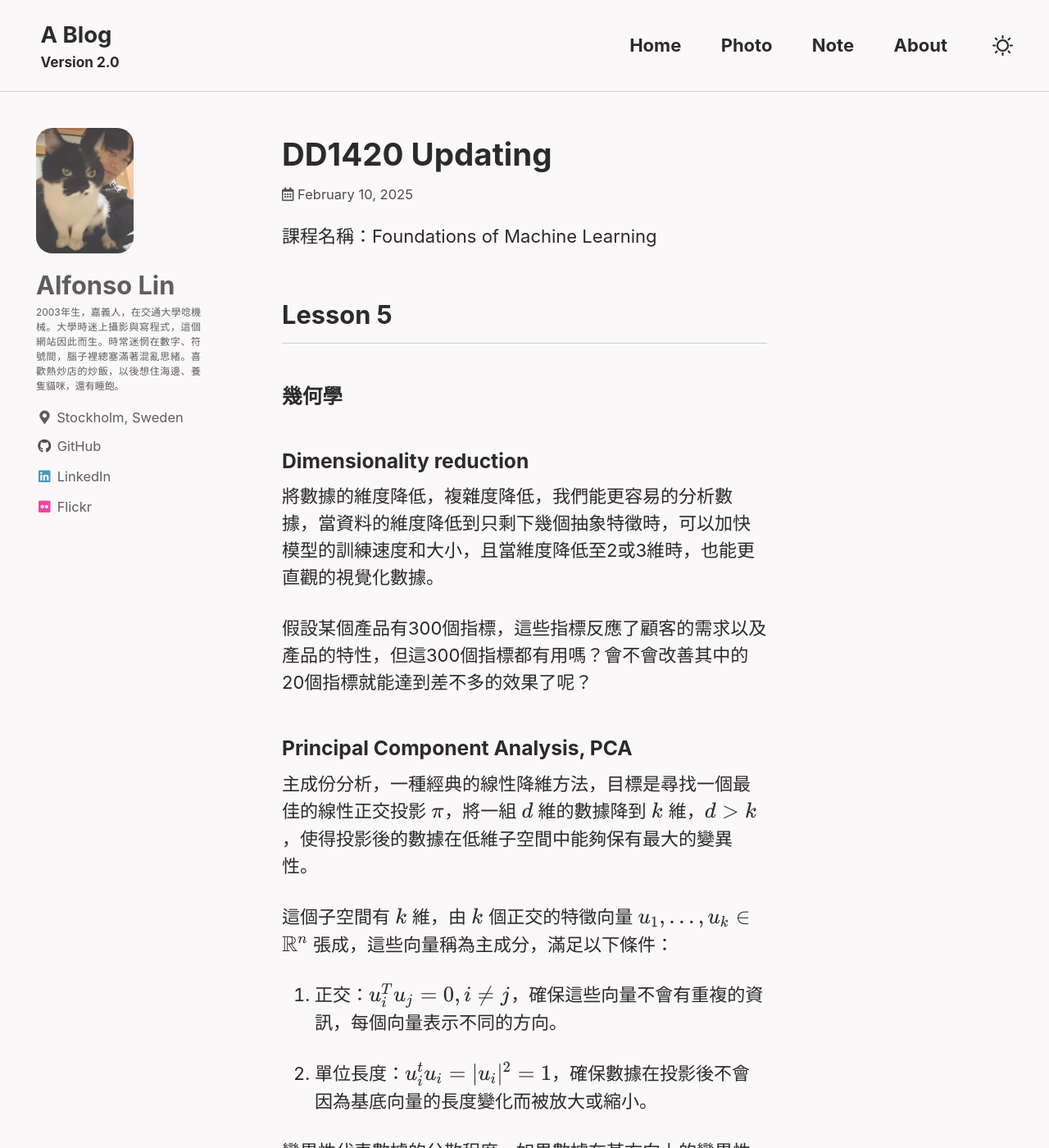
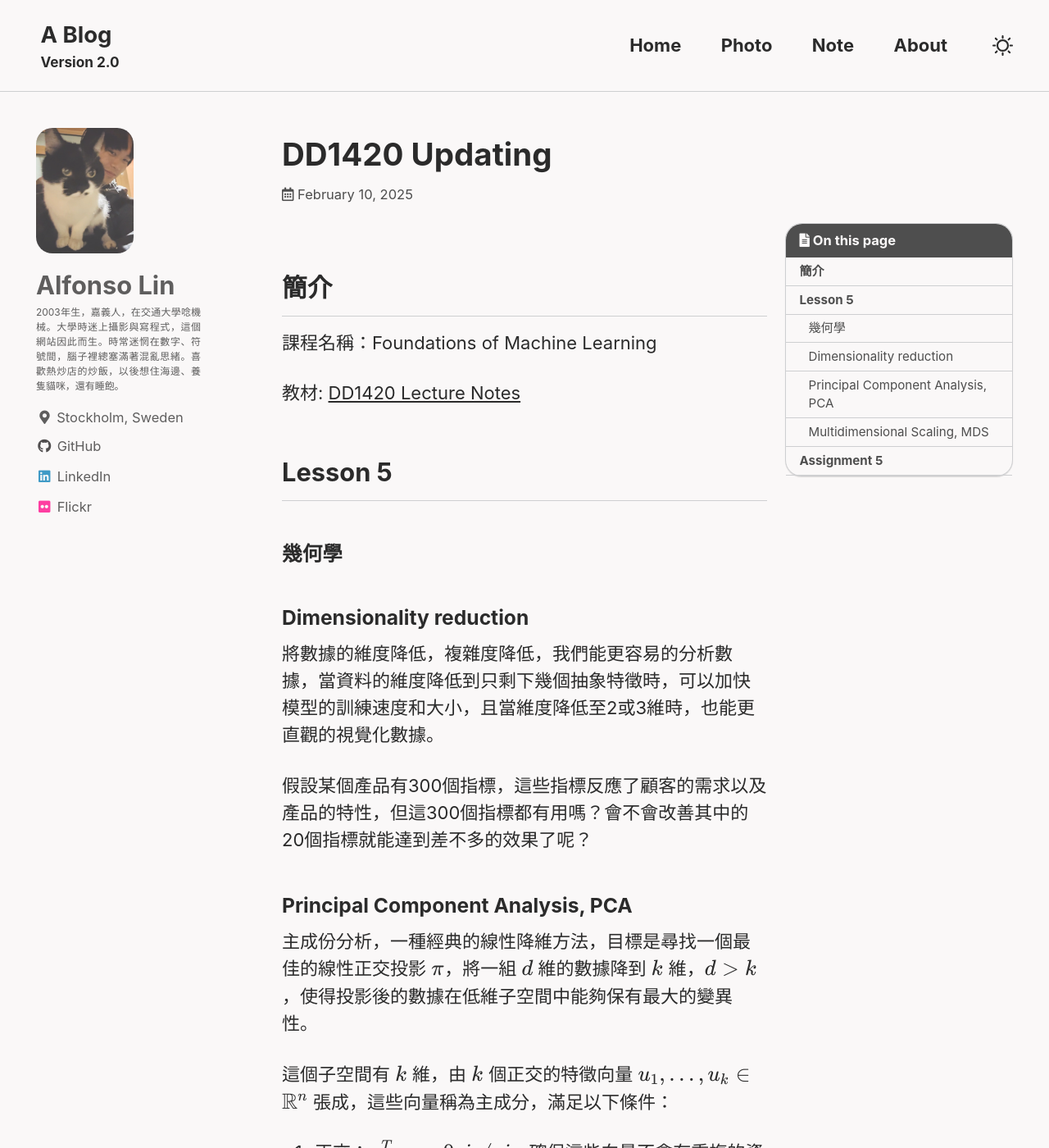
Before and after one commit to zebra314/zebra314.github.io, a Jekyll site: the page built from _posts/2025-02-10-DD1420.md, in a window 1280 px wide and 1400 px high. Shown: the whole window at 82% size. Built offline with Jekyll 4.4.1, drawn with Linux system fonts in a browser that asks for light colours; cached includes are drawn as plain includes.

Commit message:
Enable toc sticky

```diff
--- a/_posts/2025-02-10-DD1420.md
+++ b/_posts/2025-02-10-DD1420.md
@@ -4,9 +4,15 @@ header:
   teaser:
 tag: Exchange
 katex: True
+toc: true
+toc_sticky: true
 ---
 
+## 簡介
+
 課程名稱：Foundations of Machine Learning
+
+教材: [DD1420 Lecture Notes](https://dd1420.notion.site/DD1420-Lecture-Notes-b555e017345a4119950ce8fd67133275)
 
 ## Lesson 5
 
--- a/_sass/minimal-mistakes/_navigation.scss
+++ b/_sass/minimal-mistakes/_navigation.scss
@@ -528,9 +528,9 @@
   box-shadow: $box-shadow;
 
   .nav__title {
-    color: #fff;
+    color: var(--background-color);
     font-size: $type-size-6;
-    background: var(--primary-color);
+    background: var(--muted-text-color);
     border-top-left-radius: $border-radius;
     border-top-right-radius: $border-radius;
   }
```
